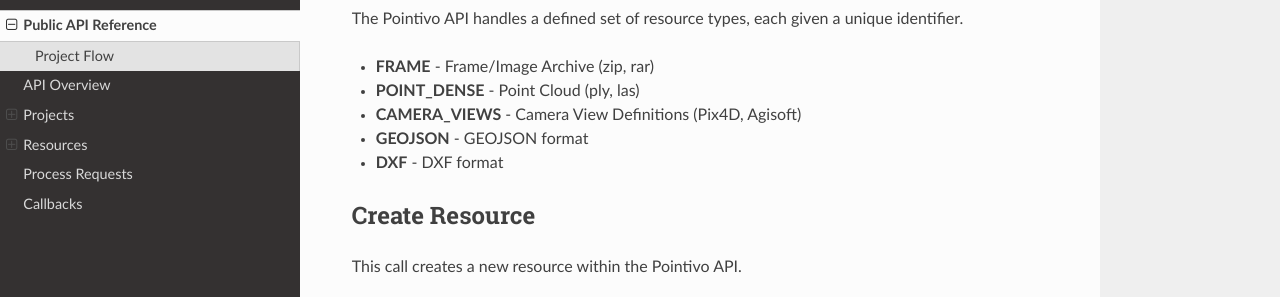
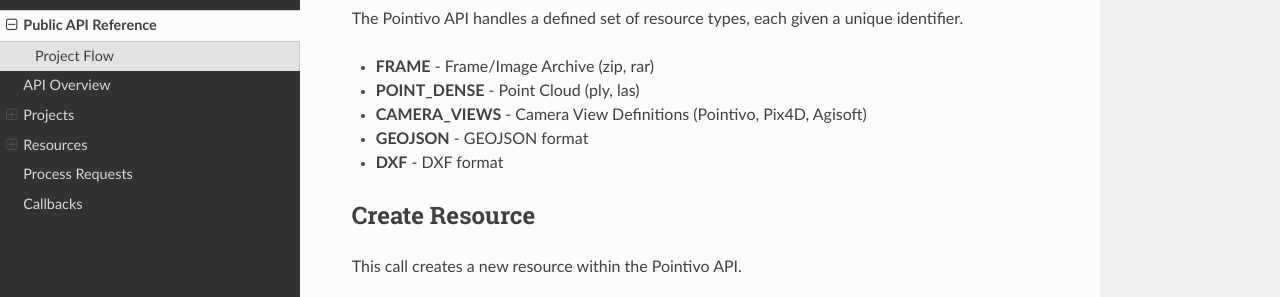
Before and after one commit to Pointivo/APIDocs, a Sphinx documentation site: the page built from docs/reference.rst, in a window 1280 px wide and 900 px high, scrolled down 3937 px. Shown: the part 153-450 px from the top of the window. Built offline with Sphinx 7.4.7 and the Read the Docs theme 2.0.0, drawn with Linux system fonts in a browser that asks for light colours.

Commit message:
Update reference.rst

```diff
--- a/docs/reference.rst
+++ b/docs/reference.rst
@@ -197,7 +197,7 @@ The Pointivo API handles a defined set of resource types, each given a unique id
 
 * **FRAME**  - Frame/Image Archive (zip, rar)
 * **POINT_DENSE** - Point Cloud (ply, las)
-* **CAMERA_VIEWS** - Camera View Definitions (Pix4D, Agisoft)
+* **CAMERA_VIEWS** - Camera View Definitions (Pointivo, Pix4D, Agisoft)
 * **GEOJSON** - GEOJSON format
 * **DXF** - DXF format
 
```
